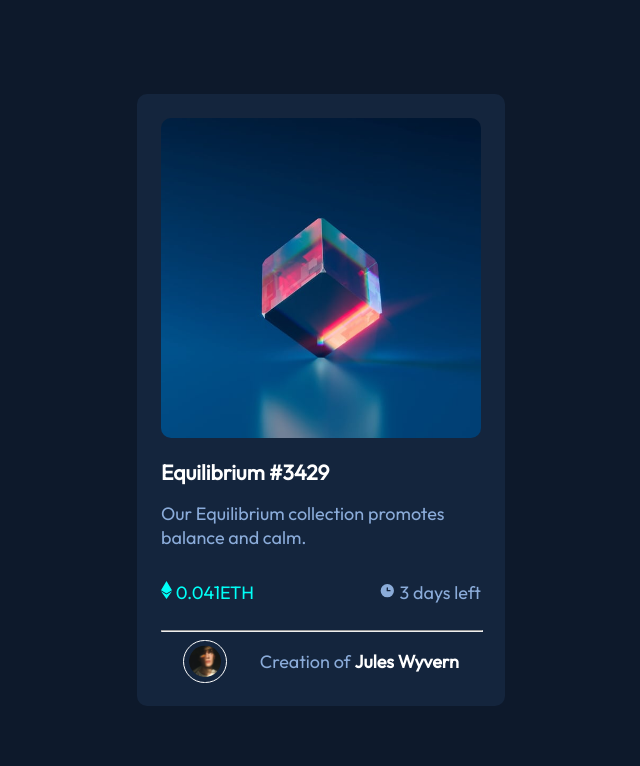
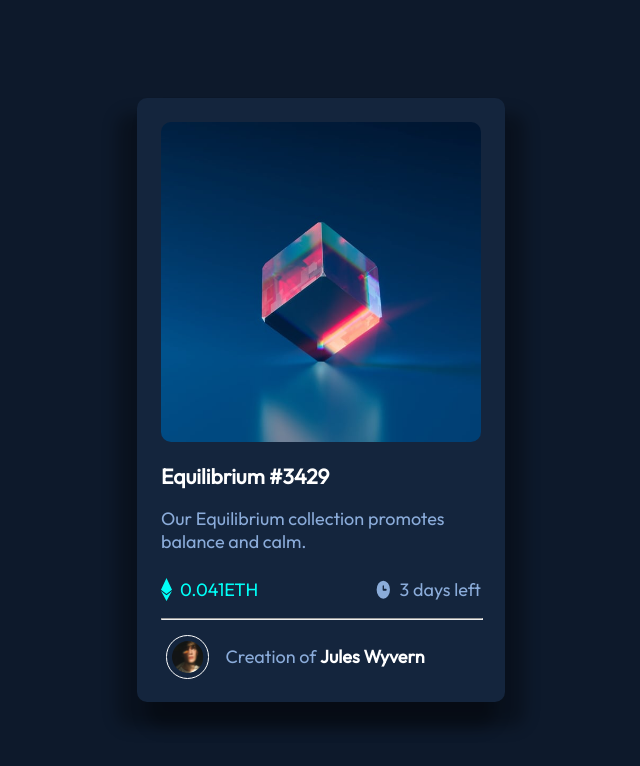
Before and after one commit to dankrzeminski32/cardComponent, a plain HTML site: page index.html in a window 1280 px wide. Shown: the whole page, without its empty margins (319-959 px from the left). Drawn offline with Linux system fonts and the light colour scheme.

Commit message:
fixed icon height issue, and box-shadow

```diff
--- a/index.html
+++ b/index.html
@@ -20,11 +20,11 @@
           Our Equilibrium collection promotes balance and calm.
         </h4>
         <div class="container-etherium">
-          <div>
+          <div class="inner-etherium">
             <img src="images/icon-ethereum.svg" alt="Etherium stock prices" />
             <span id="ETH">0.041ETH</span>
           </div>
-          <div>
+          <div class="inner-clock">
             <img src="images/icon-clock.svg" alt="Clock" />
             <span id="clock">3 days left</span>
           </div>
--- a/main.css
+++ b/main.css
@@ -51,6 +51,8 @@ h4 {
   background-color: var(--Verydarkblue2);
   padding: 1.5rem;
   border-radius: 10px;
+  box-shadow: 15px 20px 15px 5px rgba(0, 0, 0, 0.3),
+    -15px 20px 15px 5px rgba(0, 0, 0, 0.3);
 }
 
 .cube {
@@ -60,8 +62,21 @@ h4 {
 .container-etherium {
   display: flex;
   justify-content: space-between;
-  padding: 1rem 0rem;
+  padding: 0.5rem 0rem;
   align-items: center;
+}
+
+.inner-etherium {
+  display: flex;
+}
+
+.inner-clock {
+  display: flex;
+}
+
+.inner-etherium span,
+.inner-clock span {
+  margin-left: 0.5rem;
 }
 
 #ETH {
@@ -75,13 +90,14 @@ h4 {
 .line {
   color: var(--Verydarkblue3);
   width: 100%;
+  margin-bottom: 1rem;
 }
 
 .container-cardfooter {
   display: flex;
   height: 2rem;
   padding: 0.3rem;
-  justify-content: space-evenly;
+  justify-content: flex-start;
   align-items: center;
   width: auto;
 }
```
